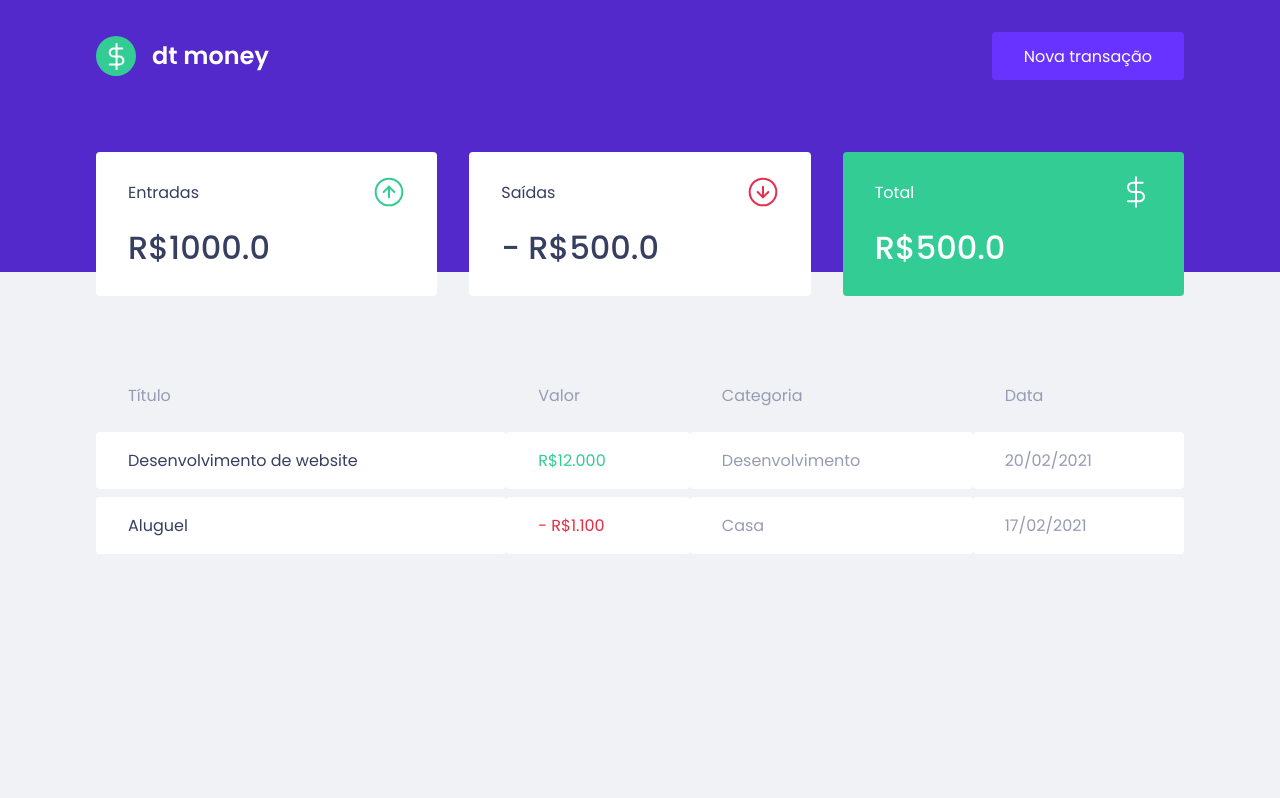
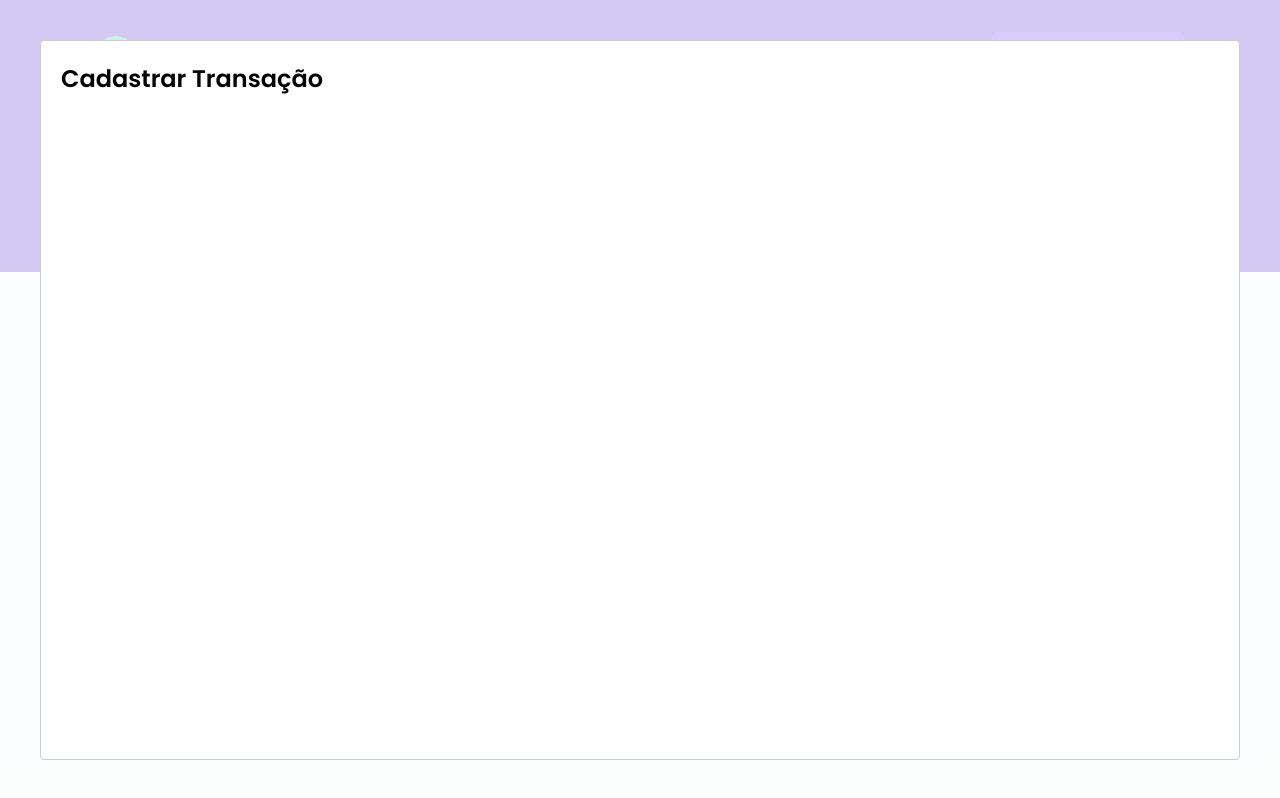
Before and after one commit to Paulo301/dtmoney, a React (Create React App) app: page / in a window 1280 px wide. Both pictures are taken after a click on the button "Nova transação". Built offline with nearby package versions, Linux system fonts and the light colour scheme; no server answers; a web font is replaced by a local one; what miragejs would draw is missing.

Commit message:
create new transation modal

```diff
--- a/package.json
+++ b/package.json
@@ -3,11 +3,13 @@
   "version": "0.1.0",
   "private": true,
   "dependencies": {
+    "@types/react-modal": "^3.13.1",
     "@types/styled-components": "^5.1.25",
     "axios": "^0.27.2",
     "miragejs": "^0.1.45",
     "react": "^17.0.2",
     "react-dom": "^17.0.2",
+    "react-modal": "^3.15.1",
     "react-scripts": "5.0.0",
     "styled-components": "^5.3.5",
     "web-vitals": "^2.1.0"
--- a/src/App.tsx
+++ b/src/App.tsx
@@ -1,12 +1,34 @@
+import { useState } from "react";
 import { Dashboard } from "./components/Dashboard";
 import { Header } from "./components/Header";
+import Modal from 'react-modal';
 
 import { GlobalStyle } from "./styles/global";
 
+Modal.setAppElement('#root');
+
 export function App() {
+  const [isNewTransactionModalOpen, setIsNewTransactionModalOpen] = useState(false);
+
+  function handleOpenNewTransactionModal() {
+    setIsNewTransactionModalOpen(true);
+  }
+
+  function handleCloseNewTransactionModal() {
+    setIsNewTransactionModalOpen(false);
+  }
+
   return (
     <>
-      <Header />
+      <Header onOpenNewTransationModal={handleOpenNewTransactionModal} />
+
+      <Modal
+        isOpen={isNewTransactionModalOpen}
+        onRequestClose={handleCloseNewTransactionModal}
+      >
+        <h2>Cadastrar Transação</h2>
+      </Modal>
+
       <Dashboard />
       <GlobalStyle />
     </>
--- a/src/components/Header/index.tsx
+++ b/src/components/Header/index.tsx
@@ -2,12 +2,19 @@ import logoImg from '../../assets/logo.svg';
 
 import { Container, Content } from './styles';
 
-export function Header() {
+interface HeaderProps {
+  onOpenNewTransationModal: () => void;
+}
+
+export function Header({ onOpenNewTransationModal }: HeaderProps) {
   return (
     <Container>
       <Content>
         <img src={logoImg} alt="dt money" />
-        <button type="button">
+        <button
+          type="button"
+          onClick={onOpenNewTransationModal}
+        >
           Nova transação
         </button>
       </Content>
```
Also changed, not shown: 1 other file (tests, documents, lock files or other folders).
